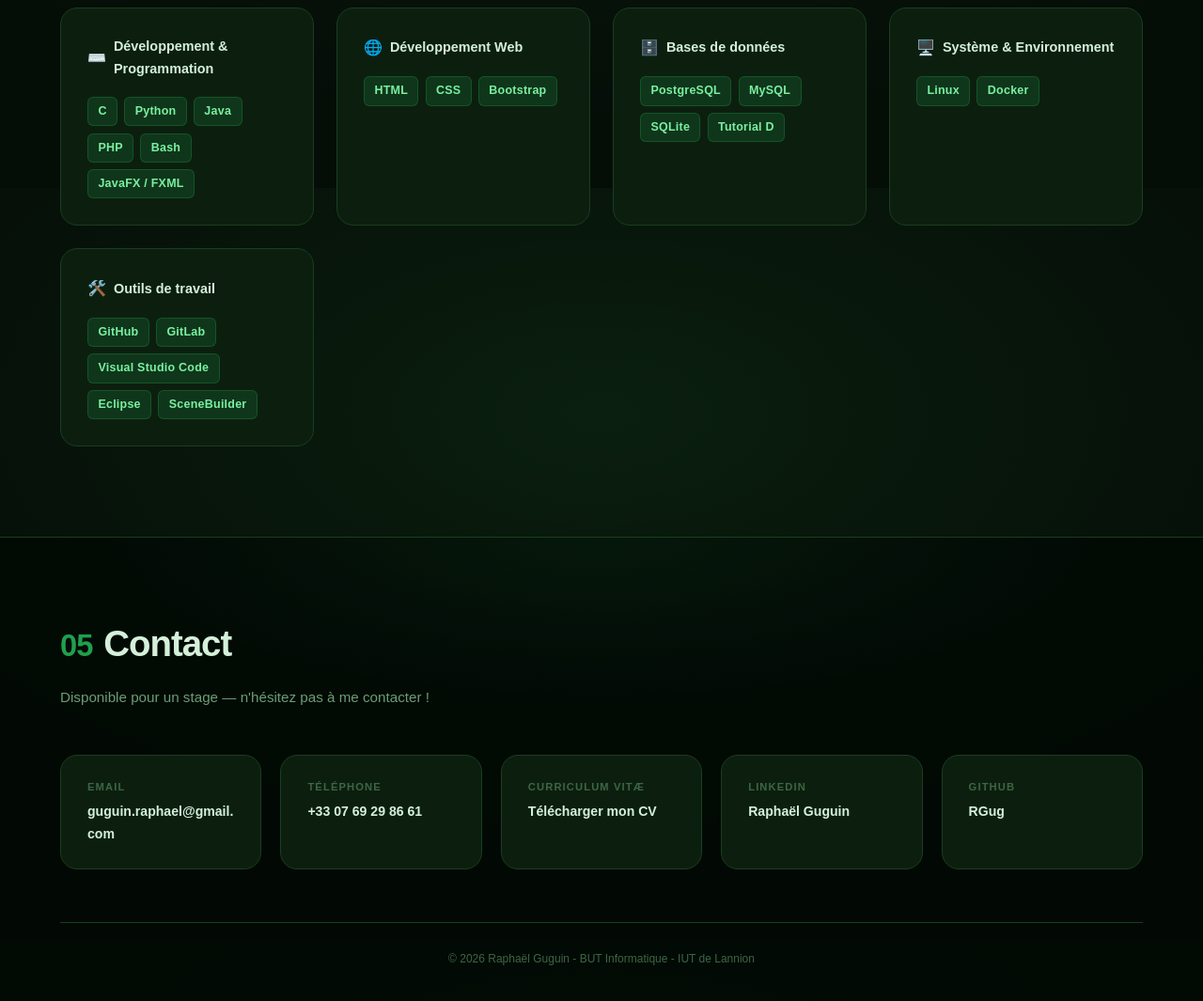
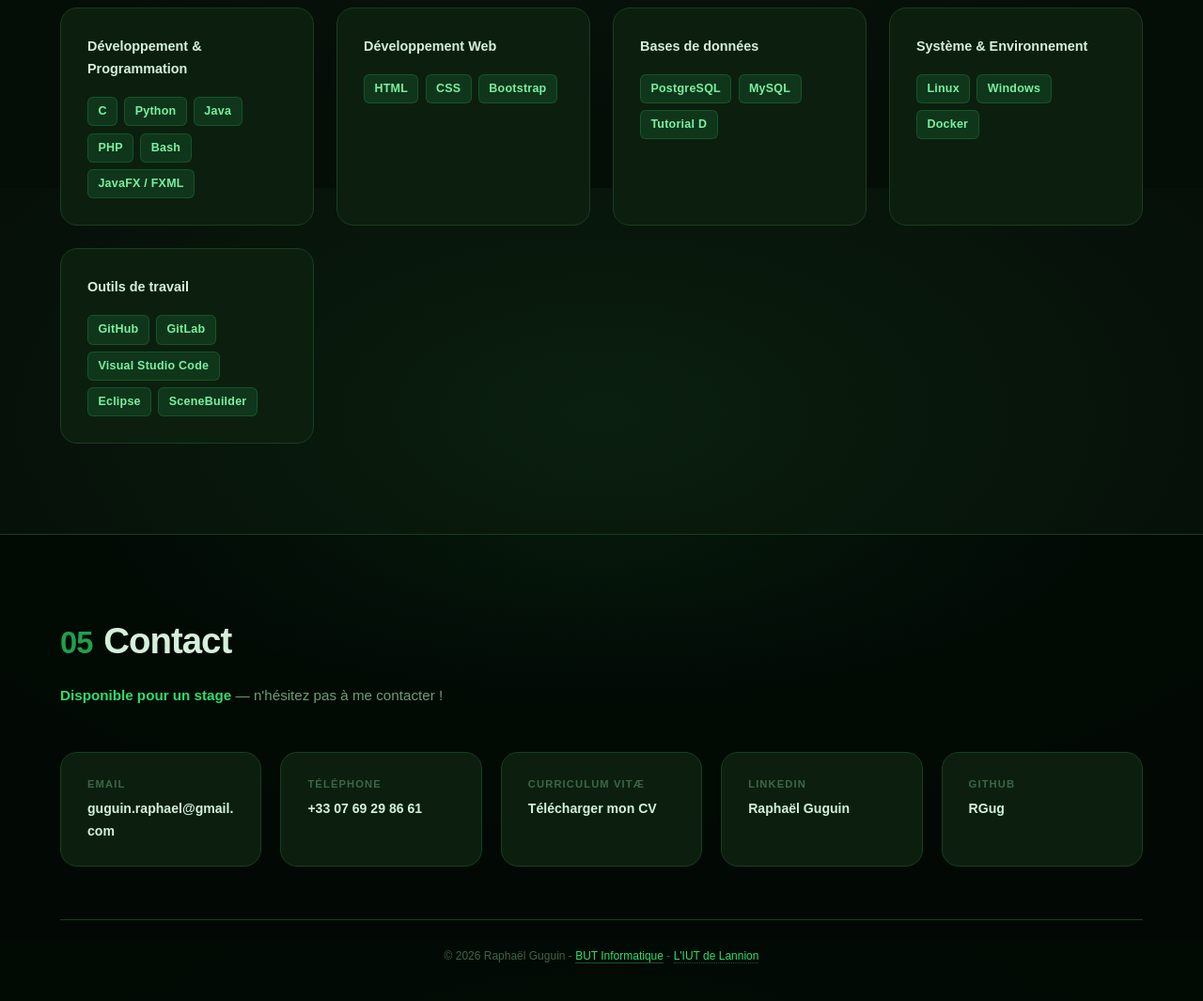
Before and after one commit to RGug/portfolio, a plain HTML site: page index.html in a window 1280 px wide. Shown: the part 3800-4865 px from the top of the page at 94% size. Drawn offline with Linux system fonts and the light colour scheme.

Commit message:
Add files via upload

```diff
--- a/index.html
+++ b/index.html
@@ -369,7 +369,7 @@
       <div class="skills-grid">
 
         <div class="sk-cat fade-in">
-          <h3 class="sk-cat-title"><span class="sk-ico">⌨️</span> Développement &amp; Programmation</h3>
+          <h3 class="sk-cat-title">Développement &amp; Programmation</h3>
           <ul class="sk-tags">
             <li><span class="tag">C</span></li>
             <li><span class="tag">Python</span></li>
@@ -381,7 +381,7 @@
         </div>
 
         <div class="sk-cat fade-in">
-          <h3 class="sk-cat-title"><span class="sk-ico">🌐</span> Développement Web</h3>
+          <h3 class="sk-cat-title">Développement Web</h3>
           <ul class="sk-tags">
             <li><span class="tag">HTML</span></li>
             <li><span class="tag">CSS</span></li>
@@ -390,25 +390,25 @@
         </div>
 
         <div class="sk-cat fade-in">
-          <h3 class="sk-cat-title"><span class="sk-ico">🗄️</span> Bases de données</h3>
+          <h3 class="sk-cat-title">Bases de données</h3>
           <ul class="sk-tags">
             <li><span class="tag">PostgreSQL</span></li>
             <li><span class="tag">MySQL</span></li>
-            <li><span class="tag">SQLite</span></li>
             <li><span class="tag">Tutorial D</span></li>
           </ul>
         </div>
 
         <div class="sk-cat fade-in">
-          <h3 class="sk-cat-title"><span class="sk-ico">🖥️</span> Système &amp; Environnement</h3>
+          <h3 class="sk-cat-title">Système &amp; Environnement</h3>
           <ul class="sk-tags">
             <li><span class="tag">Linux</span></li>
+            <li><span class="tag">Windows</span></li>
             <li><span class="tag">Docker</span></li>
           </ul>
         </div>
 
         <div class="sk-cat fade-in">
-          <h3 class="sk-cat-title"><span class="sk-ico">🛠️</span> Outils de travail</h3>
+          <h3 class="sk-cat-title">Outils de travail</h3>
           <ul class="sk-tags">
             <li><span class="tag">GitHub</span></li>
             <li><span class="tag">GitLab</span></li>
@@ -430,7 +430,7 @@
       <h2 class="footer-title">Contact</h2>
       <p class="footer-intro">
 
-        Disponible pour un stage — n'hésitez pas à me contacter !
+        <strong>Disponible pour un stage</strong> — n'hésitez pas à me contacter !
       </p>
 
       <div class="contact-grid">
@@ -467,7 +467,14 @@
 
       </div>
 
-      <p class="footer-copy">© 2026 Raphaël Guguin - BUT Informatique - IUT de Lannion</p>
+      <p class="footer-copy">© 2026 Raphaël Guguin -
+        <a class="lien-but"
+        href="https://www.enseignementsup-recherche.gouv.fr/sites/default/files/annexe-2-licence-professionnelle-bachelor-universitaire-de-technologie-informatique-29016.pdf"
+        target="_blank" rel="noopener">BUT Informatique</a> -
+        <a href="https://iut-lannion.univ-rennes.fr/" target="_blank" rel="noopener" class="lien-iut">
+          L'IUT de Lannion
+        </a>
+      </p>
     </div>
   </footer>
 
```
